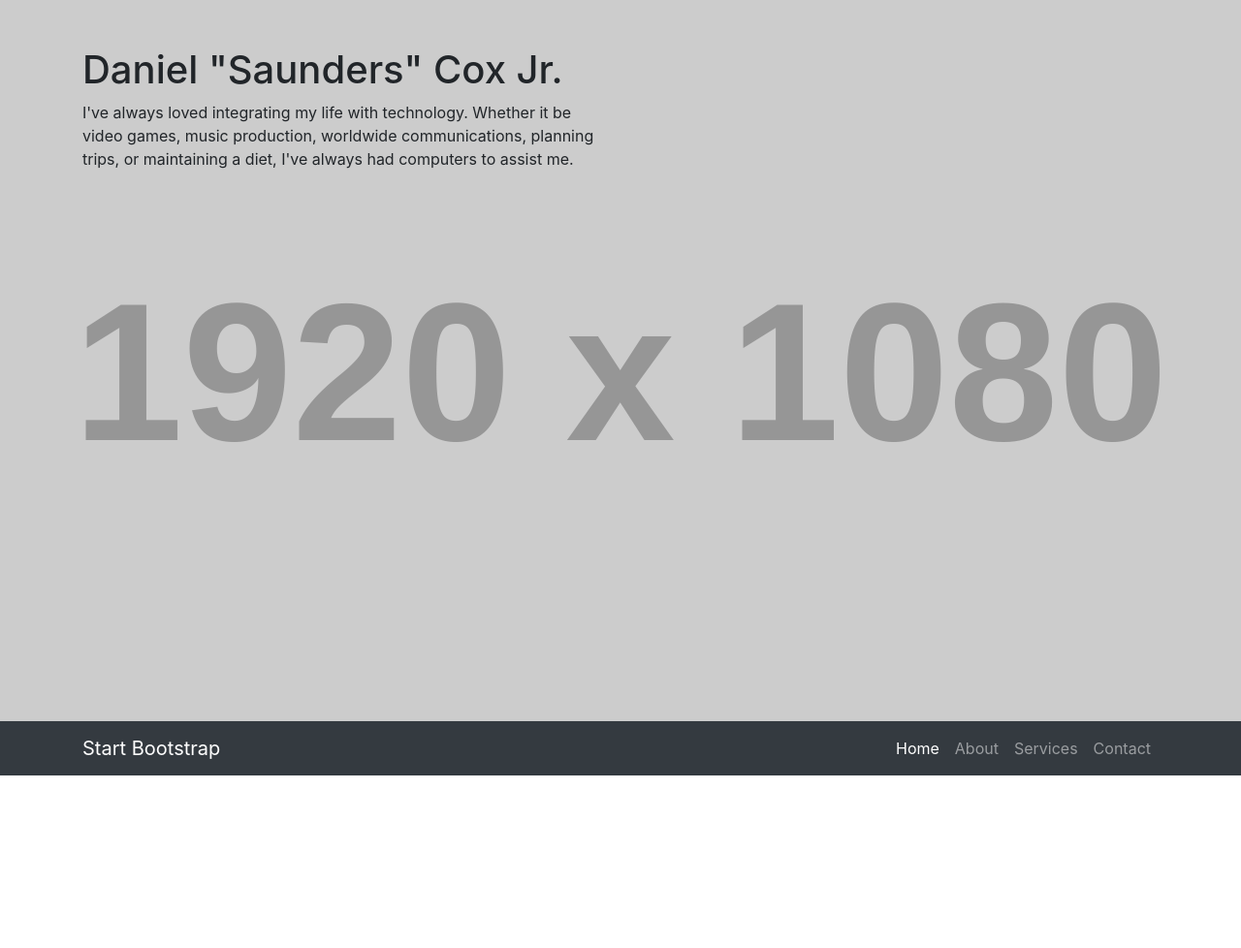
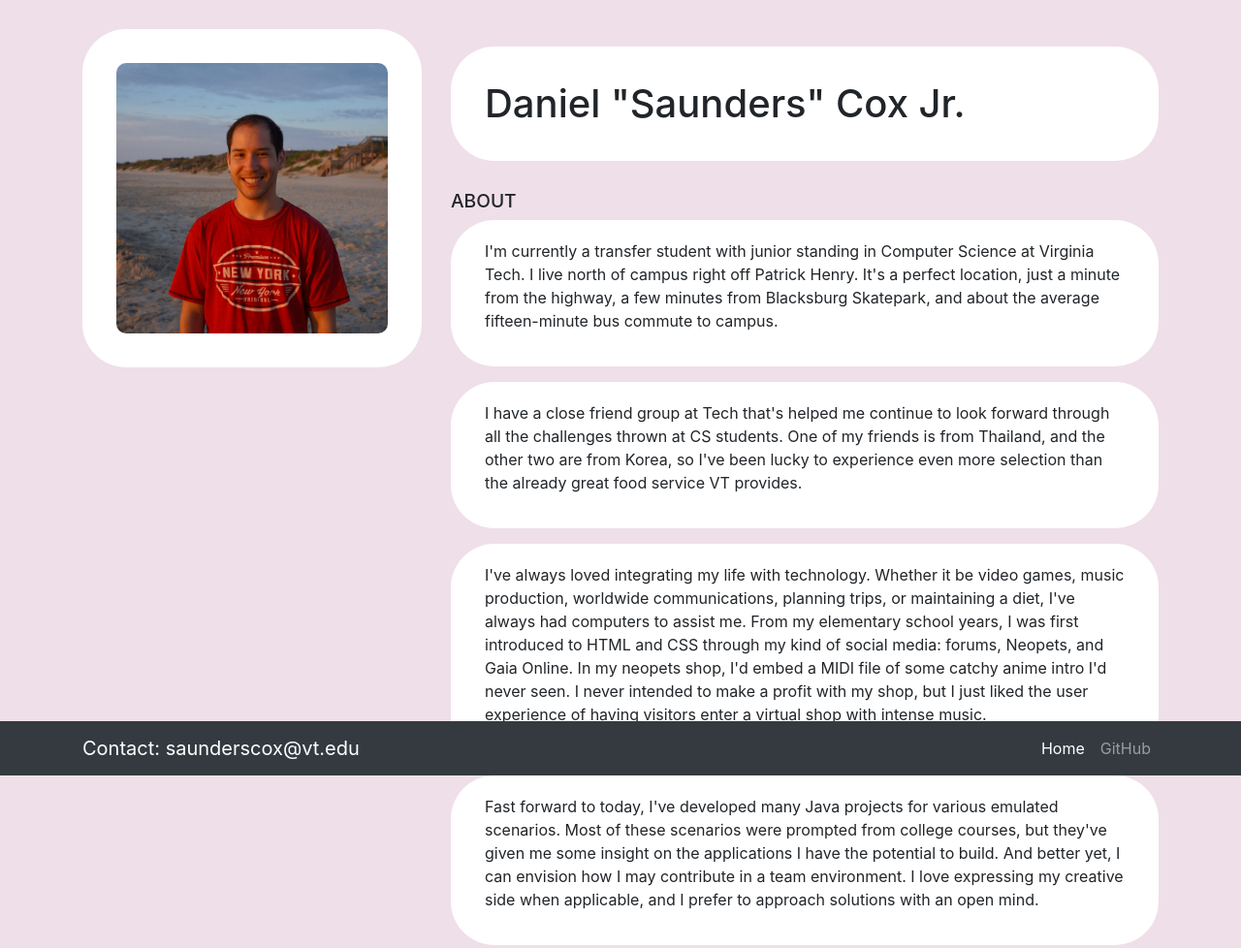
Before and after one commit to SaundersCox/saunderscox.github.io, a website: page index.html in a window 1280 px wide. Shown: the top 978 px of the page at 97% size. Before the commit the page ends 800 px from the top, so only its background shows below. Drawn offline with Linux system fonts and the light colour scheme; placeholder pictures from the web are drawn by us.

Commit message:
My about

```diff
--- a/css/the-big-picture.css
+++ b/css/the-big-picture.css
@@ -4,9 +4,41 @@
  * Licensed under MIT (https://github.com/BlackrockDigital/startbootstrap-the-big-picture/blob/master/LICENSE)
  */
 body {
-  background: url('http://placehold.it/1920x1080') no-repeat center center fixed;
+  background-color: #EFDFE8;
   -webkit-background-size: cover;
   -moz-background-size: cover;
   background-size: cover;
   -o-background-size: cover;
 }
+h1 {
+  background-color: #FFFFFF;
+  margin: 30px 0;
+  padding: 35px;
+  border-radius: 45px;
+}
+h2 {
+  text-transform: uppercase;
+  font-size: 120%;
+  padding-left: 35px 0;
+}
+p {
+  background-color: #FFFFFF;
+
+  margin-top: 15px 0;
+  padding: 35px;
+  padding-top: 20px;
+  border-radius: 45px;
+  word-wrap: normal|break-word|initial|inherit;
+}
+img {
+  max-width:100%;
+  height:auto;
+  background-color: #FFFFFF;
+  margin: 30px 0;
+  padding: 35px;
+  border-radius: 45px;
+}
+container {
+	padding: 50px;
+	padding-bottom: 200px;
+}
--- a/index.html
+++ b/index.html
@@ -8,7 +8,7 @@
   <meta name="description" content="">
   <meta name="author" content="">
 
-  <title>The Big Picture - Start Bootstrap Template</title>
+  <title>SaundersCox</title>
 
   <!-- Bootstrap core CSS -->
   <link href="vendor/bootstrap/css/bootstrap.min.css" rel="stylesheet">
@@ -23,7 +23,7 @@
   <!-- Navigation -->
   <nav class="navbar navbar-expand-lg navbar-dark bg-dark fixed-bottom">
     <div class="container">
-      <a class="navbar-brand" href="#">Start Bootstrap</a>
+      <a class="navbar-brand" href="mailto:saunderscox@vt.edu">Contact: saunderscox@vt.edu</a>
       <button class="navbar-toggler" type="button" data-toggle="collapse" data-target="#navbarResponsive" aria-controls="navbarResponsive" aria-expanded="false" aria-label="Toggle navigation">
         <span class="navbar-toggler-icon"></span>
       </button>
@@ -35,14 +35,14 @@
             </a>
           </li>
           <li class="nav-item">
-            <a class="nav-link" href="#">About</a>
+            <a class="nav-link" href="https://github.com/SaundersCox">GitHub</a>
           </li>
-          <li class="nav-item">
-            <a class="nav-link" href="#">Services</a>
-          </li>
-          <li class="nav-item">
-            <a class="nav-link" href="#">Contact</a>
-          </li>
+          <!-- <li class="nav-item"> -->
+            <!-- <a class="nav-link" href="#">Services</a> -->
+          <!-- </li> -->
+          <!-- <li class="nav-item"> -->
+            <!-- <a class="nav-link" href="#">Contact</a> -->
+          <!-- </li> -->
         </ul>
       </div>
     </div>
@@ -52,9 +52,17 @@
   <section>
     <div class="container">
       <div class="row">
-        <div class="col-lg-6">
+	    <div class="col-sm-4">
+		  <img src="me.jpg"></img>
+		</div>
+        <div class="col-sm-8">
           <h1 class="mt-5">Daniel "Saunders" Cox Jr.</h1>
-          <p>I've always loved integrating my life with technology. Whether it be video games, music production, worldwide communications, planning trips, or maintaining a diet, I've always had computers to assist me.</p>
+		  <h2>About</h2>
+		  <p>I'm currently a transfer student with junior standing in Computer Science at Virginia Tech. I live north of campus right off Patrick Henry. It's a perfect location, just a minute from the highway, a few minutes from Blacksburg Skatepark, and about the average fifteen-minute bus commute to campus.</p>
+		  <p>I have a close friend group at Tech that's helped me continue to look forward through all the challenges thrown at CS students. One of my friends is from Thailand, and the other two are from Korea, so I've been lucky to experience even more selection than the already great food service VT provides.</p>
+          <p> I've always loved integrating my life with technology. Whether it be video games, music production, worldwide communications, planning trips, or maintaining a diet, I've always had computers to assist me. From my elementary school years, I was first introduced to HTML and CSS through my kind of social media: forums, Neopets, and Gaia Online. In my neopets shop, I'd embed a MIDI file of some catchy anime intro I'd never seen. I never intended to make a profit with my shop, but I just liked the user experience of having visitors enter a virtual shop with intense music.</p>
+		  <p>Fast forward to today, I've developed many Java projects for various emulated scenarios. Most of these scenarios were prompted from college courses, but they've given me some insight on the applications I have the potential to build. And better yet, I can envision how I may contribute in a team environment. I love expressing my creative side when applicable, and I prefer to approach solutions with an open mind.</p>
+		  <p>Additionally, I've become familiar with some of the quirkiness of C and the streamlined nature of Python. My Fall 2019 courses consist of CS 3114: Data Structures and Algorithms--mostly partnered projects in Java, CS 2506: Intro to Computer Organization (Part 2)--C labs and circuitry studies, CS 3654: Data Analytics and Visualization--Pandas in Python and manipulating datasets.
         </div>
       </div>
     </div>
```
Also changed, not shown: me.jpg (added).
